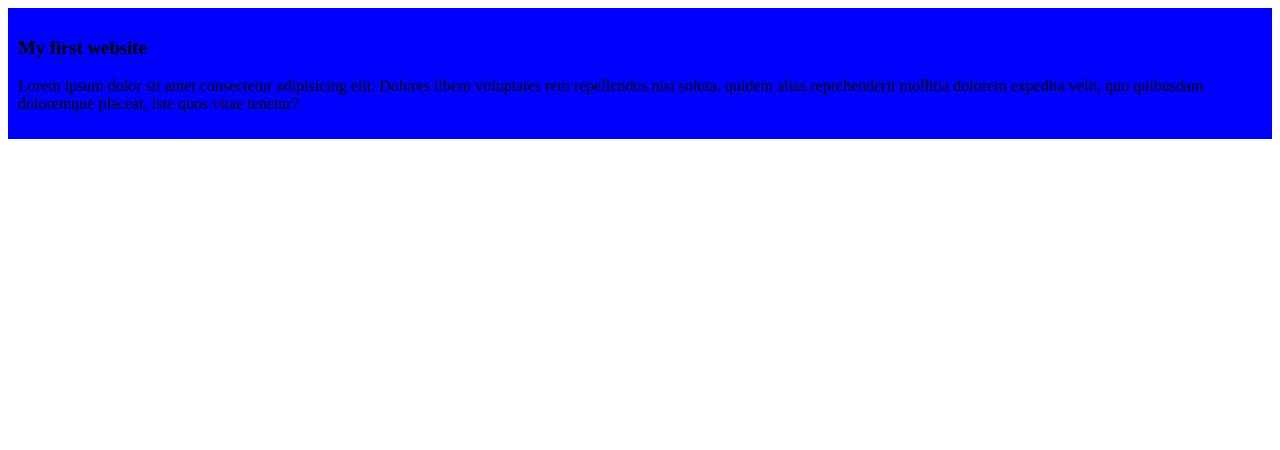
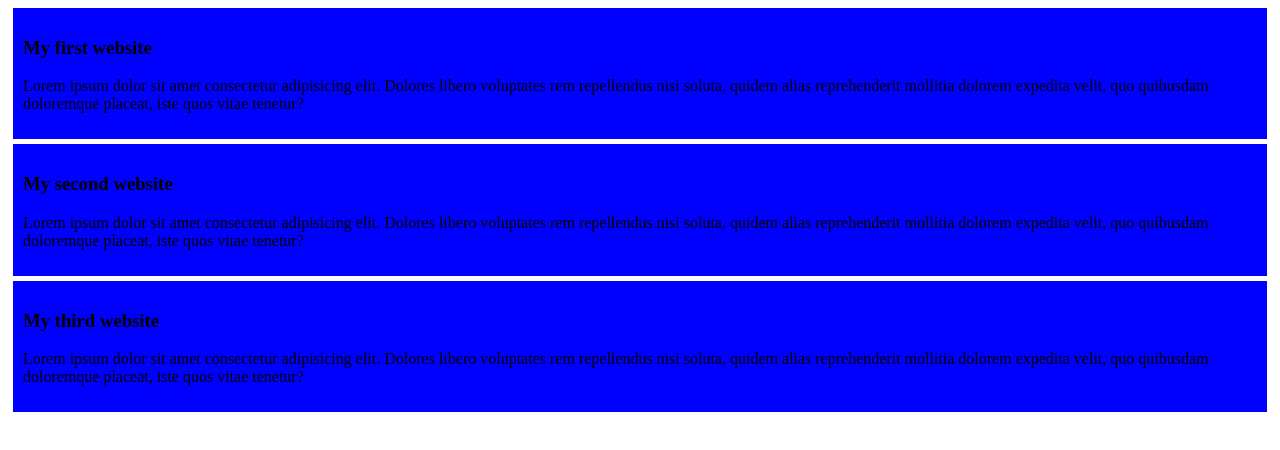
Before and after one commit to hossainshofiq/my-simple-website, a plain HTML site: page index.html in a window 1280 px wide. Drawn offline with Linux system fonts and the light colour scheme.

Commit message:
added secon and third blog

```diff
--- a/index.html
+++ b/index.html
@@ -11,5 +11,16 @@
         <h3>My first website</h3>
         <p>Lorem ipsum dolor sit amet consectetur adipisicing elit. Dolores libero voluptates rem repellendus nisi soluta, quidem alias reprehenderit mollitia dolorem expedita velit, quo quibusdam doloremque placeat, iste quos vitae tenetur?</p>
     </div>
+
+    <div>
+        <h3>My second website</h3>
+        <p>Lorem ipsum dolor sit amet consectetur adipisicing elit. Dolores libero voluptates rem repellendus nisi soluta, quidem alias reprehenderit mollitia dolorem expedita velit, quo quibusdam doloremque placeat, iste quos vitae tenetur?</p>
+    </div>
+
+    <div>
+        <h3>My third website</h3>
+        <p>Lorem ipsum dolor sit amet consectetur adipisicing elit. Dolores libero voluptates rem repellendus nisi soluta, quidem alias reprehenderit mollitia dolorem expedita velit, quo quibusdam doloremque placeat, iste quos vitae tenetur?</p>
+    </div>
+
 </body>
 </html>
--- a/styles/blog.css
+++ b/styles/blog.css
@@ -1,4 +1,5 @@
 div{
     background-color: blue;
     padding: 10px;
+    margin: 5px;
 }
```
